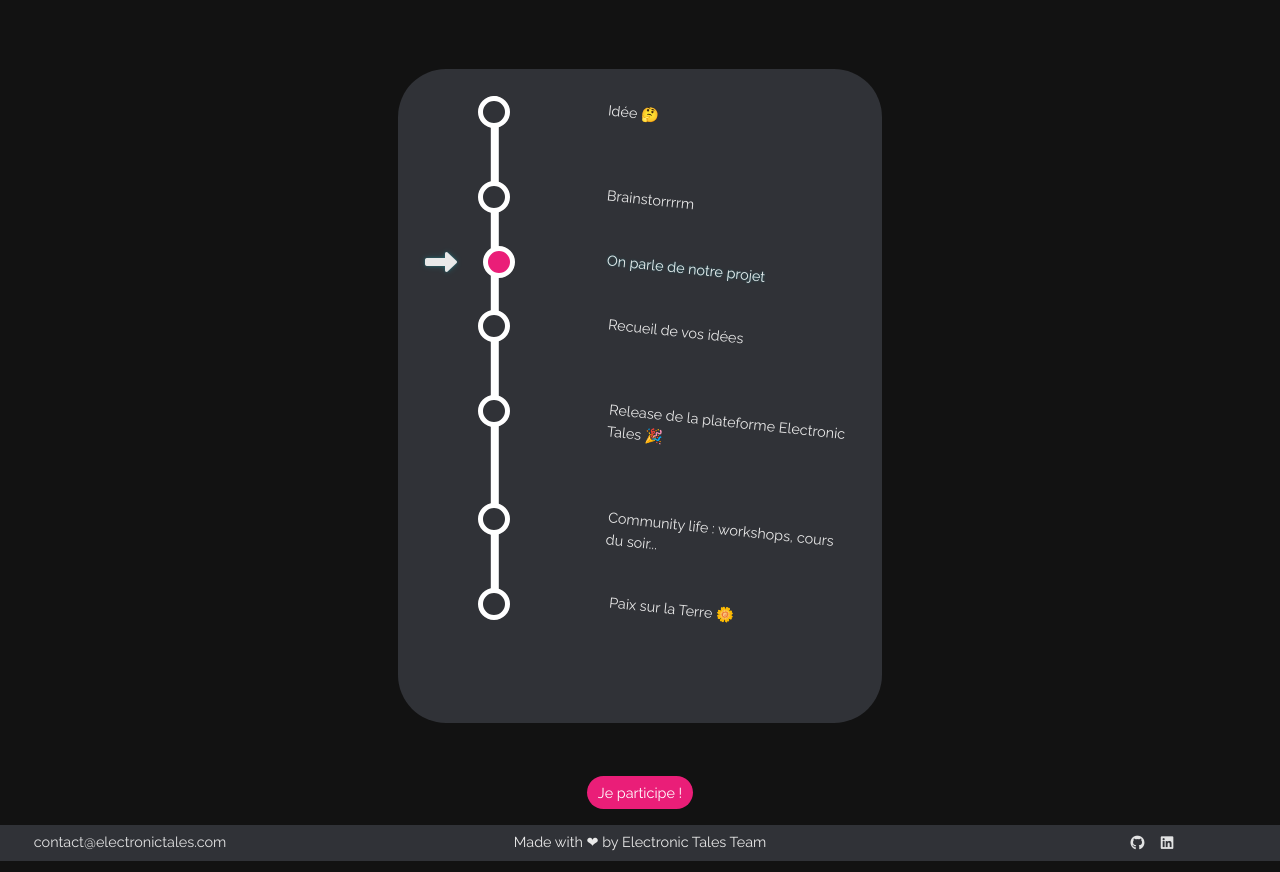
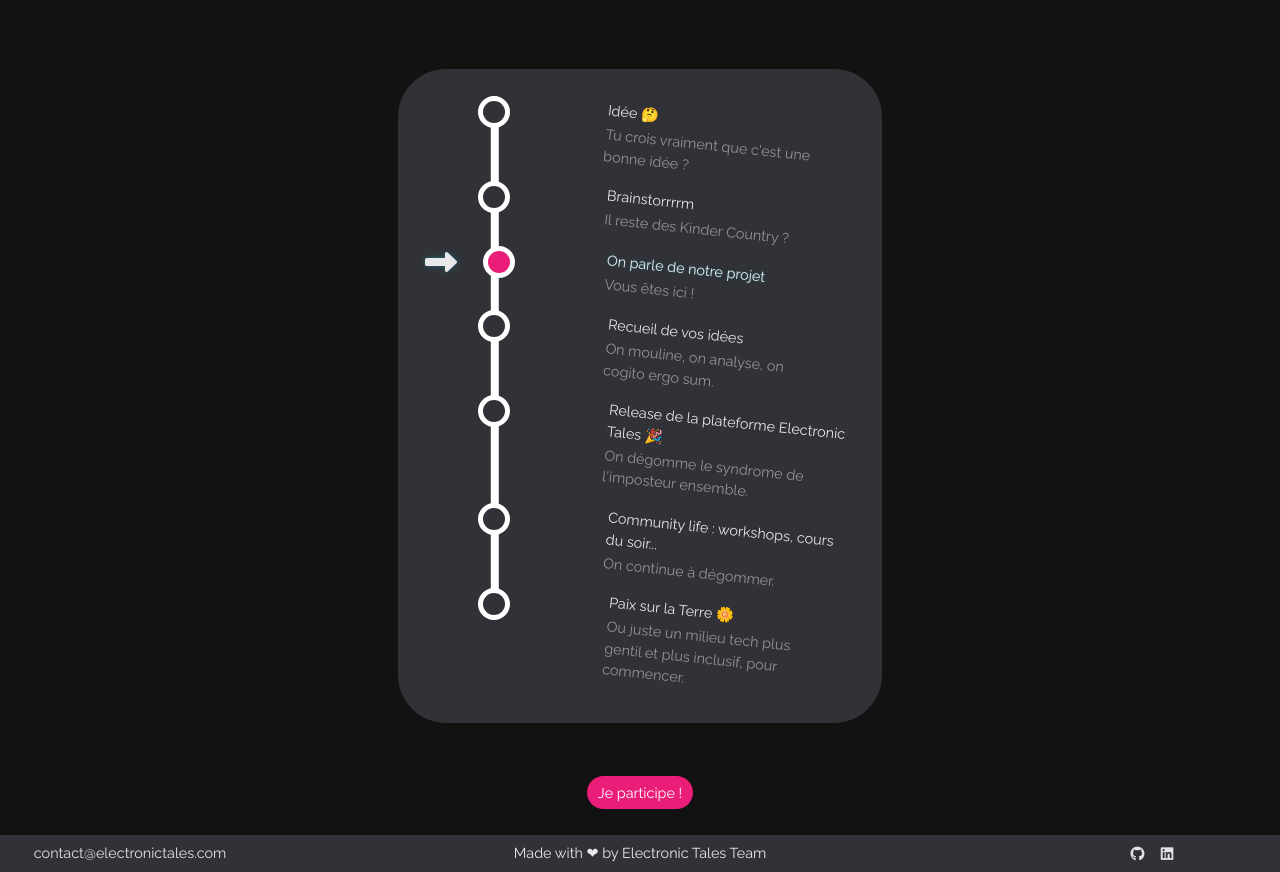
Before and after one commit to OfficierAzarov/electronic-tales-presents, a React (Create React App) app in the folder client/: page /progress in a window 1280 px wide. Shown: the part 600-1472 px from the top of the page. Built offline with nearby package versions, Linux system fonts and the light colour scheme.

Commit message:
create team component

```diff
--- a/client/src/elements/buttons/Button.css
+++ b/client/src/elements/buttons/Button.css
@@ -1,4 +1,4 @@
 .button-wrap {
-    margin: 5% 0 3%;
-    text-align: center;
+  margin: 1% 0 5%;
+  text-align: center;
 }
--- a/client/src/index.css
+++ b/client/src/index.css
@@ -100,7 +100,6 @@
 }
 
 .ref-wrapper {
-  overflow: "overlay";
   padding-top: 5%;
 }
 
--- a/client/src/main/progress/map/Map.css
+++ b/client/src/main/progress/map/Map.css
@@ -1,7 +1,7 @@
 #map {
   background-color: #303237;
   border-radius: 3em;
-  padding: 5% 6%;
+  padding: 5%;
   margin: 15% auto 0;
   transition: opacity 1s ease-in-out, transform 1s;
   transition-delay: 0.2s;
--- a/client/src/main/progress/map/Map.js
+++ b/client/src/main/progress/map/Map.js
@@ -95,7 +95,9 @@
                 </p>
                 <p
                   className="comment"
-                  style={{ opacity: this.shouldIShow(station.id) ? 1 : 0 }}
+                  style={{
+                    color: this.shouldIShow(station.id) ? "#e9e9e9" : "",
+                  }}
                 >
                   {station.comment}
                 </p>
@@ -133,7 +135,9 @@
               </p>
               <p
                 className="comment"
-                style={{ opacity: this.shouldIShow("here-station") ? 1 : 0 }}
+                style={{
+                  color: this.shouldIShow("here-station") ? "#e9e9e9" : "",
+                }}
               >
                 Vous êtes ici&nbsp;!
               </p>
@@ -156,7 +160,9 @@
                 </p>
                 <p
                   className="comment"
-                  style={{ opacity: this.shouldIShow(station.id) ? 1 : 0 }}
+                  style={{
+                    color: this.shouldIShow(station.id) ? "#e9e9e9" : "",
+                  }}
                 >
                   {station.comment}
                 </p>
--- a/client/src/main/tracks/Tracks.js
+++ b/client/src/main/tracks/Tracks.js
@@ -18,10 +18,10 @@
   }
 
   headerTexts = {
-    big: "Notre (future) plateforme.",
+    big: "",
     middle:
-      "Notre &eacute;quipe est actuellement en train de concocter une plateforme, tout confort et vue sur mer, pour accueillir les devs juniors.",
-    little: "Elle sera construite autour de trois tracks d'apprentissage.",
+      "Nos idées + vos feedbacks + un peu de code = une plateforme (pour commencer).",
+    little: "Celle-ci sera construite autour de trois tracks d'apprentissage.",
   };
 
   worlds = [
@@ -92,7 +92,10 @@
             ))}
           </div>
         </div>
-        <Button text="Et du coup, ça avance bien&nbsp;?" goto="/progress" />
+        <Button
+          text="Et ça avance bien, cette histoire&nbsp;?"
+          goto="/progress"
+        />
       </div>
     );
   }
--- a/client/src/main/why/Why.js
+++ b/client/src/main/why/Why.js
@@ -25,13 +25,19 @@
             <h3>Dégommons le syndrome de l'imposteur ensemble&nbsp;!</h3>
             <ul>
               <li>
-                <Emoji symbol="🍰" label="shortcake" size="1.2em" />
-                &nbsp;Plateforme open-source et 100 % gratuite&nbsp;
+                <Emoji symbol="☁️" label="cookie" size="1.5em" />
+                &nbsp;Pour les développeurs·euses juniors qui n'ont pas suivi un
+                cursus d'ingénieur, ne démontent pas des ordinateurs tous les
+                week-ends <br /> et n'ont pas commencé à coder à 5 ans.&nbsp;
               </li>
               <li>
                 <Emoji symbol="🌈" label="rainbow" size="1.5em" />
                 &nbsp;Fabriquée avec amour par des devs féministes, queers,
                 inclusifs·ves et autres personnes fucking bienveillant·e·s
+              </li>
+              <li>
+                <Emoji symbol="🍰" label="shortcake" size="1.2em" />
+                &nbsp;Plateforme open-source et 100 % gratuite&nbsp;
               </li>
               <li>
                 <Emoji symbol="📆" label="tear-off calendar" size="1.2em" />
--- a/package.json
+++ b/package.json
@@ -19,5 +19,9 @@
   },
   "engines": {
     "node": "v10.16.3"
+  },
+  "devDependencies": {
+    "eslint": "^6.8.0",
+    "eslint-plugin-jam3": "^0.2.3"
   }
 }
```
Also changed, not shown: client/src/main/team/Team.css (added), client/src/main/team/Team.js (added), 1 other file (tests, documents, lock files or other folders).
